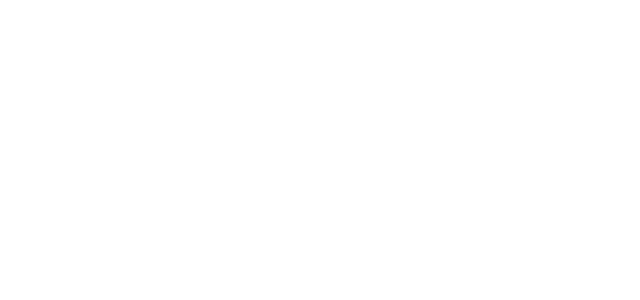
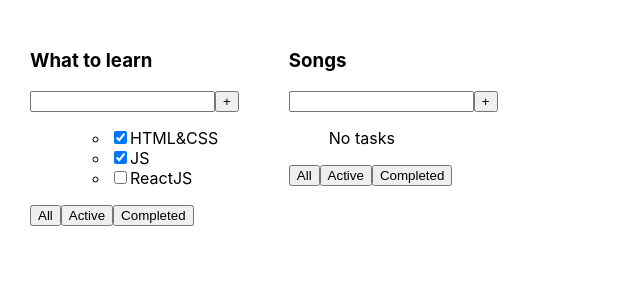
Before and after one commit to Reegulus/Todolist_TS, a React (Create React App) app: page / in a window 1280 px wide. Shown: the top 300 px of the page, without its empty margins (0-640 px from the left). Built offline with nearby package versions, Linux system fonts and the light colour scheme; the HTML template or start-up script is replaced by a standard one.

Commit message:
sprint 01, week 1

```diff
--- a/src/App.tsx
+++ b/src/App.tsx
@@ -1,9 +1,20 @@
 import React from 'react';
+import './App.css';
+import {Todolist} from "./components/Todolist";
+
 function App() {
+
+    const tasks1 = [
+        { id: 1, title: "HTML&CSS", isDone: true },
+        { id: 2, title: "JS", isDone: true },
+        { id: 3, title: "ReactJS", isDone: false }
+    ]
+    const tasks2 = []
 
     return (
         <div className="App">
-
+            <Todolist title="What to learn" tasks={tasks1} />
+            <Todolist title="Songs" tasks={tasks2} />
         </div>
     );
 }
--- /dev/null
+++ b/src/components/Button.tsx
@@ -0,0 +1,5 @@
+import React from 'react';
+
+
+export function Button () {
+}
--- a/src/components/Todolist.tsx
+++ b/src/components/Todolist.tsx
@@ -1,10 +1,49 @@
 import React from 'react';
-import {dividerClasses} from "@mui/material";
 
-export function Todolist() {
-    return (
+export type TaskType = {
+    id: number
+    title: string
+    isDone: boolean
+}
+
+export type PropsType = {
+    title: string
+    tasks: Array<TaskType>
+}
+
+export function Todolist({title, tasks}: PropsType) {
+
+    return <div>
+
+        <h3>{title}</h3>
         <div>
-
+            <input/>
+            <button>+</button>
         </div>
-        )
+        <ul>
+            {
+                tasks.length === 0 ? (
+                    <p>No tasks</p>
+                ) : (
+                    <ul>
+                        {tasks.map((task: TaskType) => {
+                            return (
+                                <li>
+                                    <input type="checkbox" checked={task.isDone}/>
+                                    <span>{task.title}</span>
+                                </li>
+                            )
+                        })}
+                    </ul>
+                )
+            }
+            {/*<li><input type="checkbox" checked={tasks[1].isDone}/> <span>{tasks[1].title}</span></li>
+            <li><input type="checkbox" checked={tasks[2].isDone}/> <span>{tasks[2].title}</span></li>*/}
+        </ul>
+        <div>
+            <button>All</button>
+            <button>Active</button>
+            <button>Completed</button>
+        </div>
+    </div>
 }
```
